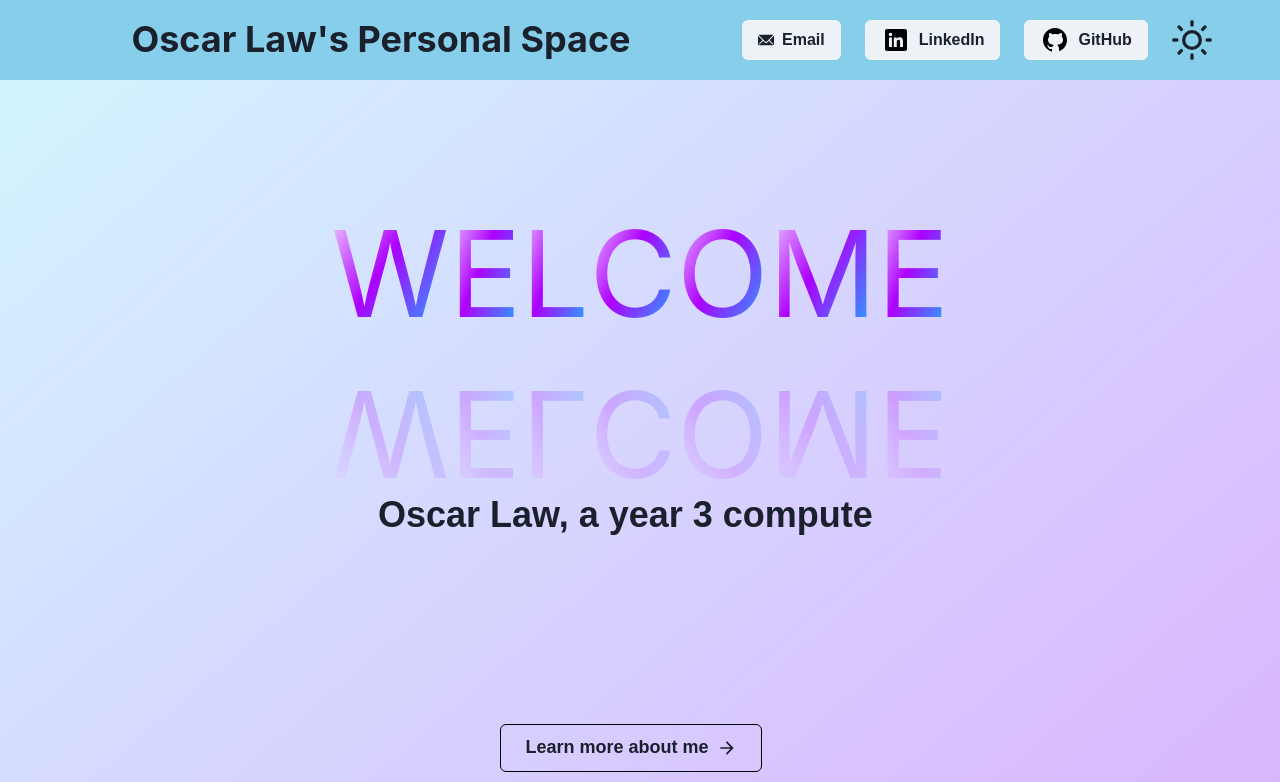
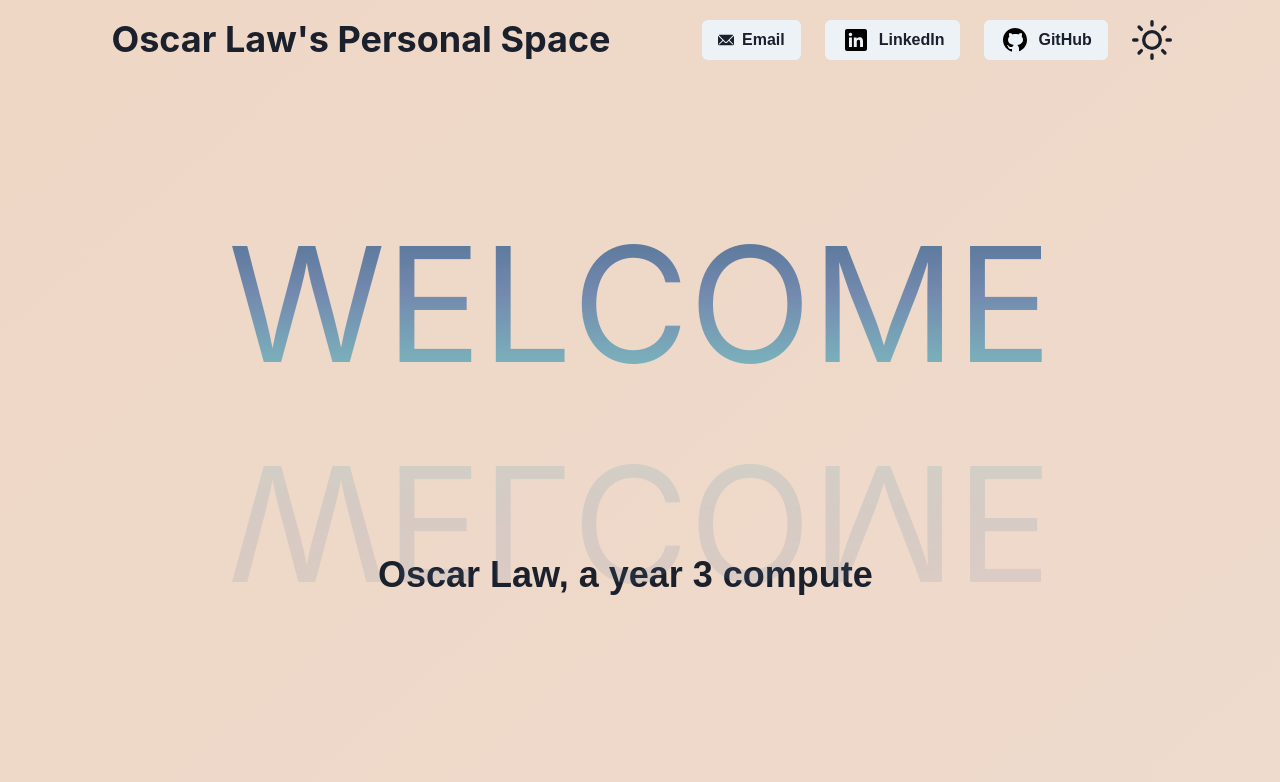
Before and after one commit to NeedSuqqort/personal-web, a React (Vite) app: page / in a window 1280 px wide. Shown: the top 782 px of the page. Built offline with nearby package versions, Linux system fonts and the light colour scheme.

Commit message:
edied some styling, color palette changes, moving content

```diff
--- a/src/About.tsx
+++ b/src/About.tsx
@@ -1,15 +1,19 @@
-import { useEffect } from "react";
+import { useEffect, useRef } from "react";
 import { useNavigate } from "react-router-dom";
 import { Box, Button, Spacer, Flex } from "@chakra-ui/react";
 import { topicsInterested } from "./constants";
 import "./index.css";
 import Projects from "./Projects";
+import { useInView } from "framer-motion";
 
 const About = () => {
   useEffect(() => {
     window.scrollTo(0, 0);
   }, []);
   const navigate = useNavigate();
+  const pos = useRef(null);
+  const inView = useInView(pos, { once: true });
+  console.log(inView);
 
   return (
     <Box minHeight={"100vh"}>
--- a/src/Footer.tsx
+++ b/src/Footer.tsx
@@ -5,7 +5,7 @@ const Footer = () => {
   const date = new Date();
 
   return (
-    <Flex px={20} py={6} mt={6} bg={"orange"}>
+    <Flex px={20} py={6} mt={6} bg={"#C89F9C"}>
       <Stack direction="column">
         <Text>Oscar Law's personal web</Text>
         <Link to="/">
--- a/src/Header.tsx
+++ b/src/Header.tsx
@@ -3,12 +3,13 @@ import { SunIcon, MoonIcon, EmailIcon } from "@chakra-ui/icons";
 import "./index.css";
 import { useState } from "react";
 import { socials } from "./constants";
+import { Link } from "react-router-dom";
 
 export default function Header() {
   const [isDark, setDark] = useState(true);
 
   return (
-    <Box bg="#87CEEB" className="mb-6 sticky top-0 z-50">
+    <Box className="mb-6 sticky top-0 z-50">
       <Flex
         p={[6, 5, 6, 5]}
         direction="row"
@@ -16,9 +17,11 @@ export default function Header() {
         maxH={"10vh"}
         alignContent={"center"}
       >
-        <Heading textAlign="center" className="w-1/10 lg:w-[55%]" mx="5">
-          Oscar Law's Personal Space
-        </Heading>
+        <Link to={"/"} className="w-1/10 lg:w-[55%]">
+          <Heading textAlign="center" mx={5}>
+            Oscar Law's Personal Space
+          </Heading>
+        </Link>
         <Stack direction={"row"} align={"center"}>
           <a href={socials.email} target="_blank">
             <Button color="blackAlpha" variant="solid" leftIcon={<EmailIcon />}>
--- a/src/Intro.tsx
+++ b/src/Intro.tsx
@@ -1,4 +1,4 @@
-import React, { useEffect, useState } from "react";
+import React, { useEffect, useState, useRef } from "react";
 
 interface IntroTextProps {
   words: string[];
@@ -15,6 +15,14 @@ const Intro: React.FC<IntroTextProps> = ({
   const [x, setX] = useState(1);
   const [waiting, setWaiting] = useState(false);
   const [isTyping, setTyping] = useState(true);
+  const [rendered, setrender] = useState(0);
+  const index = useRef(0);
+
+  function moveToNext() {
+    if (rendered % 2 === 0) {
+      index.current = (index.current + 1) % words.length;
+    }
+  }
 
   useEffect(() => {
     const target = document.getElementById(id);
@@ -25,18 +33,20 @@ const Intro: React.FC<IntroTextProps> = ({
         if (letterCount === 0 && waiting === false) {
           // Ready to print the next sentence.
           setWaiting(true);
-          target.innerHTML = words[0].substring(0, letterCount);
+          target.innerHTML = words[index.current].substring(0, letterCount);
+          setrender((render) => render + 1);
+          moveToNext();
           setTimeout(() => {
-            const usedColor = colors.shift();
-            colors.push(usedColor!);
-            const usedWord = words.shift();
-            words.push(usedWord!);
+            console.log(index.current);
             setX(1);
-            target.setAttribute("style", `color: ${colors[0]}`);
+            target.setAttribute("style", `color: ${colors[index.current]}`);
             setLetterCount((count) => count + x);
             setWaiting(false);
           }, typingInterval);
-        } else if (letterCount === words[0].length + 1 && waiting === false) {
+        } else if (
+          letterCount === words[index.current].length + 1 &&
+          waiting === false
+        ) {
           // the current sentence finishes
           setWaiting(true);
           setTimeout(() => {
@@ -46,7 +56,7 @@ const Intro: React.FC<IntroTextProps> = ({
           }, typingInterval);
         } else if (waiting === false) {
           // in the middle of a sentence
-          target.innerHTML = words[0].substring(0, letterCount);
+          target.innerHTML = words[index.current].substring(0, letterCount);
           setLetterCount((count) => count + x);
         }
         setTyping((prevTyping) => !prevTyping);
--- a/src/MainPage.tsx
+++ b/src/MainPage.tsx
@@ -68,7 +68,7 @@ function MainPage() {
       <Intro
         words={mainPageIntro}
         id="text"
-        colors={["#0033cc", "#ff0066", "#00802b", "#ff9900"]}
+        colors={["#C97C5D", "#B36A5E", "#EF7A85", "#DC758F"]}
       />
       <Box px={20} textAlign={"center"}>
         <Link to={"about"}>
--- a/src/constants.ts
+++ b/src/constants.ts
@@ -29,3 +29,5 @@ export const mainPageIntro = [
   " I am currently gaining industrial experience as a programming intern.",
   " I look forward to working with more projects and gaining more hands-on industrial experience.",
 ];
+
+// const palette = ["#EEE2DF","#EED7C5","#C89F9C","#C97C5D","#B36A5E"]
--- a/src/index.css
+++ b/src/index.css
@@ -22,7 +22,7 @@ span,
   position: relative;
   background-size: 200%;
   animation: bgGradient 4s ease-in-out infinite;
-  background: linear-gradient(to bottom right, #d2f7ff, #e565ff);
+  background: linear-gradient(to bottom right, #eed7c5, #eee2df);
 }
 
 Button {
@@ -65,7 +65,7 @@ li {
 .waviy {
   position: relative;
   -webkit-box-reflect: below -20px linear-gradient(transparent, rgba(0, 0, 0, 0.3));
-  font-size: 120px;
+  font-size: 160px;
 }
 .waviy span {
   /* font-family: 'Alfa Slab One', cursive; */
@@ -74,7 +74,7 @@ li {
   color: #000000;
   text-transform: uppercase;
   animation: waviy 2s infinite;
-  background: linear-gradient(to bottom right, #ffffff, #ad00ff 45%, #00d4ff);
+  background: linear-gradient(to bottom, #416788, #7389ae 45%, #81d2c7);
   -webkit-background-clip: text;
   -webkit-text-fill-color: transparent;
 }
@@ -96,7 +96,7 @@ li {
     background-size: 100% 100%;
   }
   50% {
-    background-size: 200% 200%;
+    background-size: 300% 300%;
   }
 }
 
--- a/src/main.tsx
+++ b/src/main.tsx
@@ -1,7 +1,6 @@
 import ReactDOM from "react-dom/client";
 import App from "./App.tsx";
 import { ChakraProvider } from "@chakra-ui/react";
-import React from "react";
 
 const sw_file = process.env.NODE_ENV === "development" ? "./src/" : "./";
 
@@ -19,9 +18,7 @@ if ("serviceWorker" in navigator) {
 }
 
 ReactDOM.createRoot(document.getElementById("root")!).render(
-  <React.StrictMode>
-    <ChakraProvider>
-      <App />
-    </ChakraProvider>
-  </React.StrictMode>,
+  <ChakraProvider>
+    <App />
+  </ChakraProvider>,
 );
```
